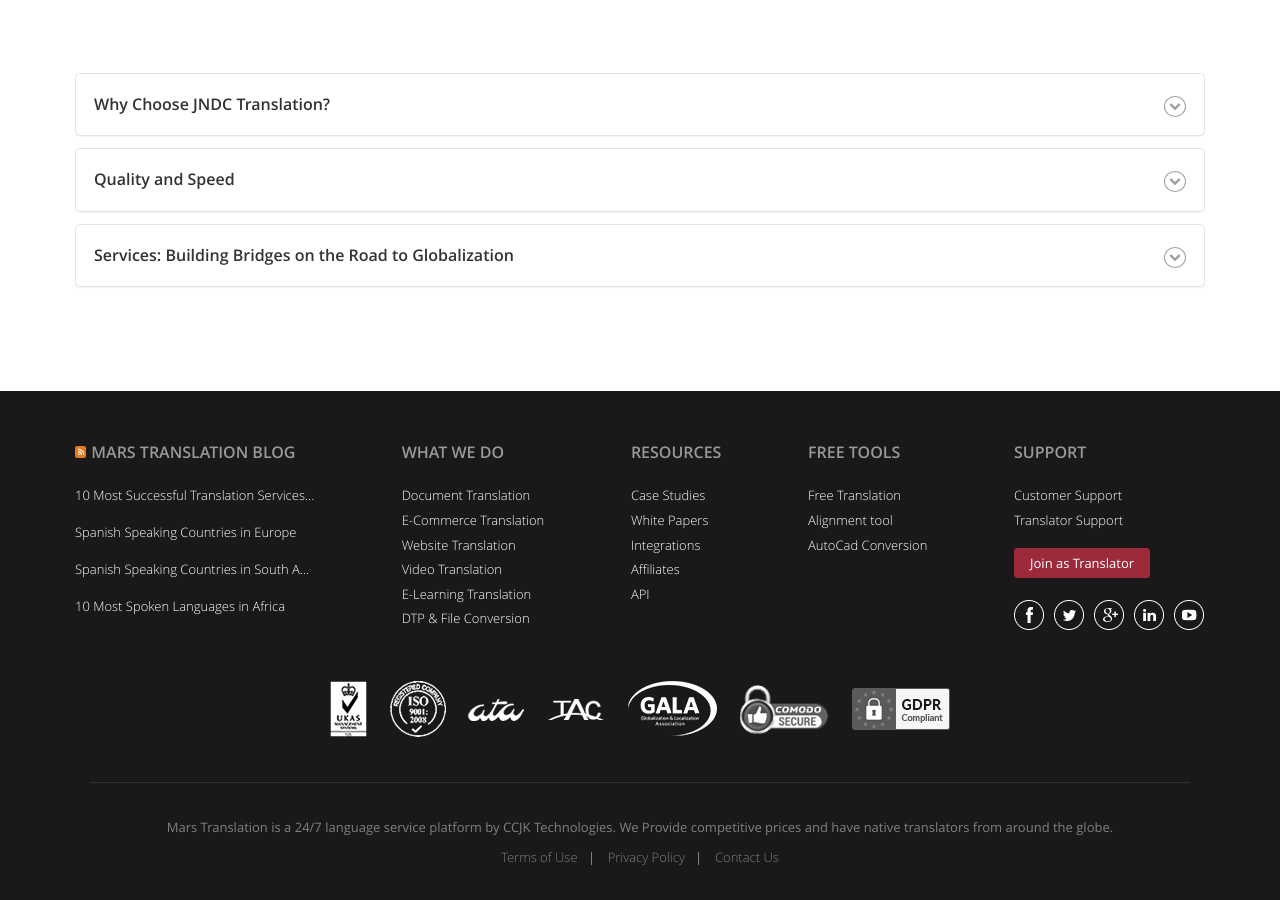
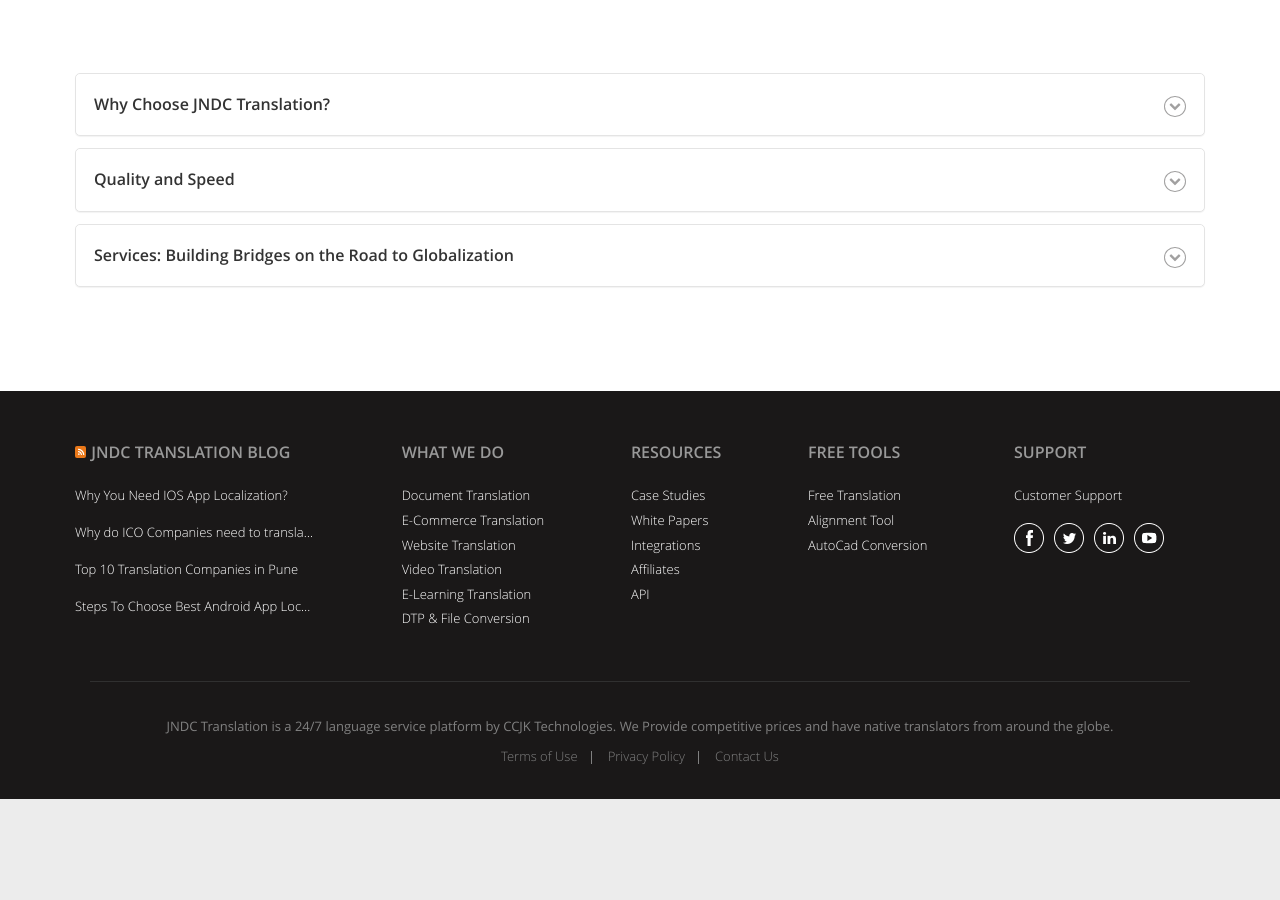
Before and after one commit to jndctranslation/landing_page, a Jekyll site: the page built from pages/home.md, in a window 1280 px wide and 900 px high, scrolled down 4652 px. Built offline with Jekyll 4.4.1, drawn with Linux system fonts in a browser that asks for light colours; after the commit the page ends 5451 px from its top, so only the background shows below that.

Commit message:
done with footer

```diff
--- a/_includes/footer.html
+++ b/_includes/footer.html
@@ -3,182 +3,89 @@
     <div class="container">
         <div class="center-block clearfix">
             <div class="col blog_block">
-                <h4 class="title text-uppercase"><i class="fa fa-rss"></i>Mars Translation Blog</h4>
+                <h4 class="title text-uppercase"><i class="fa fa-rss"></i>JNDC Translation Blog</h4>
                 <ul class="footer_nav blog">
-                    <li class="nav_link"><a
-                            href="/blog/ten-most-successful-translation-services-companies-of-two-thousand-fifteen">10
-                            Most Successful Translation Services Companies [2019]</a>
+                    {% for post in site.posts limit:4 %}
+                    <li class="nav_link"><a href="{{ post.url }}">{{ post.title }}</a>
                     </li>
-                    <li class="nav_link"><a href="/blog/spanish-speaking-countries-in-europe">Spanish
-                            Speaking Countries in Europe</a>
-                    </li>
-                    <li class="nav_link"><a href="/blog/spanish-speaking-countries-in-south-america">Spanish
-                            Speaking Countries in South America</a>
-                    </li>
-                    <li class="nav_link"><a href="/blog/10-most-spoken-languages-in-africa">10 Most
-                            Spoken
-                            Languages in Africa</a>
-                    </li>
+                    {% endfor %}
                 </ul>
             </div>
             <div class="col">
                 <h4 class="title text-uppercase">
-                    What We Do
+                    {{ site.data.footer.block_1.title }}
                 </h4>
                 <ul class="footer_nav">
+                    {% for item in site.data.footer.block_1.items %}
                     <li class="nav_link">
-                        <a href="/services/document-translation-services">
-                            Document Translation
+                        <a href="{{item.link}}">
+                            {{ item.title }}
                         </a>
                     </li>
-                    <li class="nav_link">
-                        <a href="/services/ecommerce-translation-services">
-                            E-Commerce Translation
-                        </a>
-                    </li>
-                    <li class="nav_link">
-                        <a href="/services/website-translation-services">
-                            Website Translation
-                        </a>
-                    </li>
-                    <li class="nav_link">
-                        <a href="/services/video-translation-services">
-                            Video Translation
-                        </a>
-                    </li>
-                    <li class="nav_link">
-                        <a href="/services/elearning-translation-services">
-                            E-Learning Translation
-                        </a>
-                    </li>
-                    <li class="nav_link">
-                        <a href="/services/dtp-file-conversion-services">
-                            DTP &amp; File Conversion
-                        </a>
-                    </li>
+                    {% endfor %}
                 </ul>
             </div>
             <div class="col">
                 <h4 class="title text-uppercase">
-                    Resources
+                    {{ site.data.footer.block_2.title }}
                 </h4>
                 <ul class="footer_nav">
+                    {% for item in site.data.footer.block_2.items %}
                     <li class="nav_link">
-                        <a href="/case-studies">
-                            Case Studies
+                        <a href="{{item.link}}">
+                            {{ item.title }}
                         </a>
                     </li>
-                    <li class="nav_link">
-                        <a href="/white-papers">
-                            White Papers
-                        </a>
-                    </li>
-                    <li class="nav_link">
-                        <a href="/magento-integration">
-                            Integrations
-                        </a>
-                    </li>
-                    <li class="nav_link">
-                        <a href="/page/affiliate">
-                            Affiliates
-                        </a>
-                    </li>
-                    <li class="nav_link">
-                        <a href="/page/api">
-                            API
-                        </a>
-                    </li>
-
-
-
+                    {% endfor %}
                 </ul>
             </div>
             <div class="col">
                 <h4 class="title text-uppercase">
-                    FREE TOOLS
+                    {{ site.data.footer.block_3.title }}
                 </h4>
                 <ul class="footer_nav">
+                    {% for item in site.data.footer.block_3.items %}
                     <li class="nav_link">
-                        <a href="/freeTranslation">
-                            Free Translation
+                        <a href="{{item.link}}">
+                            {{ item.title }}
                         </a>
                     </li>
-                    <li class="nav_link">
-                        <a href="http://align.marstranslation.com/">
-                            Alignment tool
-                        </a>
-                    </li>
-                    <li class="nav_link">
-                        <a href="/convert/autocad">
-                            AutoCad Conversion
-                        </a>
-                    </li>
-
+                    {% endfor %}
                 </ul>
             </div>
             <div class="col social">
                 <h4 class="title text-uppercase">
-                    Support
+                    {{ site.data.footer.block_4.title }}
                 </h4>
                 <ul class="footer_nav">
+                    {% for item in site.data.footer.block_4.items %}
                     <li class="nav_link">
-                        <a href="/list/customer-support">
-                            Customer Support
+                        <a href="{{item.link}}">
+                            {{ item.title }}
                         </a>
                     </li>
-                    <li class="nav_link">
-                        <a href="/list/translator-support">
-                            Translator Support
+                    {% endfor %}
+                </ul>
+                <ul class="social_media footer">
+                    {% for item in site.data.footer.block_4.socials %}
+                    <li>
+                        <a href="{{item.link}}" target="_blank">
+                            <i class="icon {{item.icon}}">&nbsp;</i>
                         </a>
                     </li>
-                </ul>
-                <div class="clearfix">
-                    <a class="btn btn_maroon btn_sm" href="/page/join-us">Join as
-                        Translator</a>
-                </div>
-                <ul class="social_media footer">
-                    <li><a href="https://www.facebook.com/marstranslation?ref=hl" target="_blank"><i
-                                class="icon facebook">
-                                &nbsp;</i></a></li>
-                    <li><a href="https://twitter.com/MarsTranslation" target="_blank"><i
-                                class="icon twitter">&nbsp;</i></a>
-                    </li>
-                    <li><a href="https://plus.google.com/u/0/+MarsTranslationllc" target="_blank"><i
-                                class="icon google_plus">&nbsp;</i></a></li>
-                    <li><a href="https://www.linkedin.com/company/mars-translation" target="_blank"><i
-                                class="icon linkedin">&nbsp;</i></a></li>
-                    <li><a href="https://www.youtube.com/channel/UCPhuT1bUQ9EUwk-gICL20Gw/videos" target="_blank"><i
-                                class="icon youtube">&nbsp;</i></a></li>
+                    {% endfor %}
                 </ul>
             </div>
         </div>
-        <div class="text-center certifications clearfix">
-            <ul class="certificates">
-                <li><a class="logo ukas no_event" href="javascript:void(0);">&nbsp;</a></li>
-                <li><a class="logo iso"
-                        href="https://www.marstranslation.com/downloads/iso-certificate-en.pdf">&nbsp;</a>
-                </li>
-                <li><a class="logo ata"
-                        href="https://www.marstranslation.com/downloads/ata-certificate.pdf">&nbsp;</a>
-                </li>
-                <li><a class="logo tac" href="https://www.marstranslation.com/downloads/tac.pdf">&nbsp;</a>
-                </li>
-                <li><a class="logo gala" href="/downloads/MarsTranslation_GALACertificate2017.pdf">&nbsp;</a>
-                </li>
-                <li><a class="logo comodo no_event" href="javascript:void(0);">&nbsp;</a></li>
-                <li><a class="logo gdpr no_event" href="javascript:void(0);">&nbsp;</a></li>
-            </ul>
-        </div>
         <div class="col-xs-12">
             <div class="info_text text-center">
-                <p>Mars Translation is a 24/7 language service platform by CCJK Technologies. We Provide
-                    competitive prices and have native translators from around the globe.</p>
+                <p>{{site.data.footer.block_5.title}}</p>
                 <ul class="footer_nav essential_links list-inline">
-                    <li class="nav_link"><a href="/page/terms-of-use">Terms of Use</a>
+                    <li class="nav_link"><a href="{{site.data.footer.block_5.term_link}}">Terms of Use</a>
                     </li>
-                    <li class="nav_link"><a href="/page/privacy">Privacy
+                    <li class="nav_link"><a href="{{site.data.footer.block_5.policy_link}}">Privacy
                             Policy</a></li>
-                    <li class="nav_link"><a href="/contact">Contact Us</a>
+                    <li class="nav_link"><a href="{{site.data.footer.block_5.contact_link}}">Contact Us</a>
                     </li>
                 </ul>
             </div>
```
Also changed, not shown: _data/footer.yml (+60 -0 lines), admin/config.yml (+62 -0 lines).
